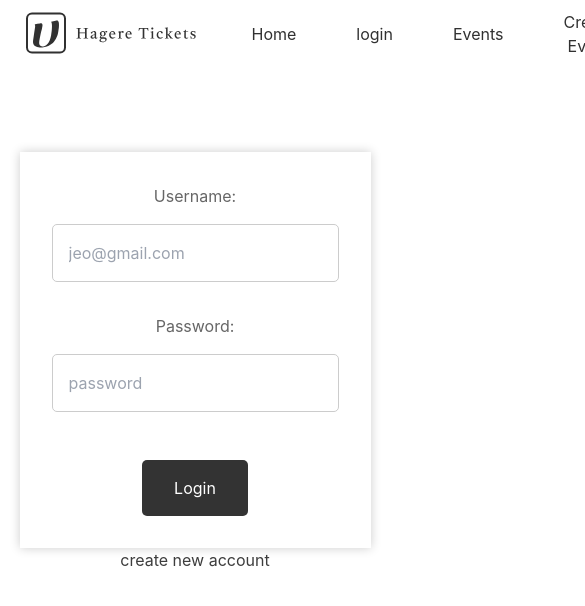
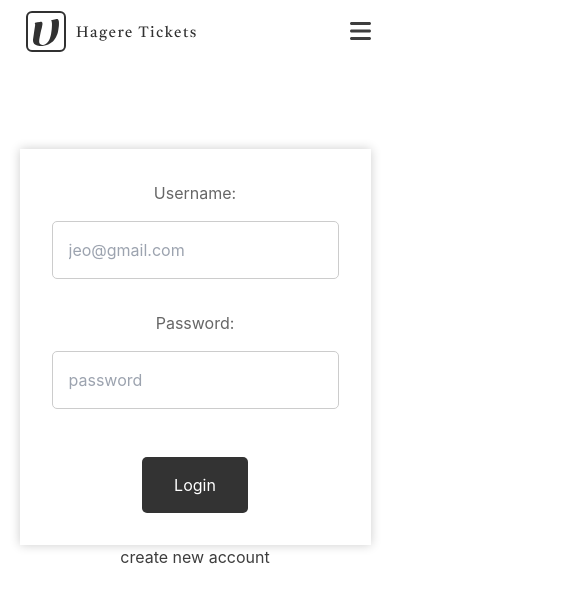
Before and after one commit to kiztopia1/hagere-tickets, a React (Create React App) app: page /login in a window 390 px wide. Shown: the top 606 px of the page, 585 px wide, since content can reach past the window. Built offline with nearby package versions, Linux system fonts and the light colour scheme.

Commit message:
responsive nav added

```diff
--- a/src/components/Event.css
+++ b/src/components/Event.css
@@ -8,7 +8,7 @@
 
 .events .event {
   width: 48%;
-  max-width: 300px;
+  max-width: 400px;
   margin-bottom: 50px;
 }
 
@@ -39,13 +39,17 @@
   border-radius: 10px;
 }
 
-@media only screen and (min-width: 768px) {
+@media only screen and (max-width: 768px) {
   .events {
-    margin: 0 10%;
+    margin: 0 10px;
+  }
+  .events .event .title {
+    font-size: 1rem;
+    font-weight: bold;
   }
 
   .events .event {
-    width: 30%;
+    width: 100% !important;
     margin-bottom: 50px;
   }
 
@@ -66,18 +70,7 @@
   }
 
   .events .event {
-    width: 23%;
     margin-bottom: 50px;
-  }
-
-  .events .event:nth-child(even) {
-    margin-left: 1%;
-    margin-right: 0;
-  }
-
-  .events .event:nth-child(odd) {
-    margin-left: 0;
-    margin-right: 1%;
   }
 
   .events .event .title {
--- a/src/components/Events.css
+++ b/src/components/Events.css
@@ -1,16 +1,9 @@
-/* .events-container {
-  margin: 50px 0;
+.events-container {
+  margin: 20px 0;
 }
 .events-container .header {
   font-size: 1.4rem;
   text-align: left;
-  margin: 10px 60px;
+  margin: 10px;
   font-weight: bold;
 }
-
-.events {
-  display: flex;
-  flex-wrap: wrap;
-  text-align: left;
-  margin: 0 50px;
-} */
--- a/src/components/nav.css
+++ b/src/components/nav.css
@@ -16,3 +16,37 @@
   margin: 0 30px;
   justify-content: center;
 }
+.nav .icon {
+  font-size: 1.5rem;
+  margin-top: 9px;
+
+  display: none !important;
+}
+.active {
+  display: inherit !important;
+  position: relative;
+}
+
+.active .list {
+  display: flex !important;
+  width: 200px;
+  flex-wrap: wrap;
+  position: absolute;
+  top: 40px;
+  right: -10px;
+  background-color: rgba(60, 69, 70, 0.774);
+}
+.active .list a {
+  width: 100%;
+  margin: 14px 0;
+  color: white;
+}
+
+@media (max-width: 600px) {
+  .nav .list {
+    display: none;
+  }
+  .nav .icon {
+    display: inline-block !important;
+  }
+}
--- a/src/components/nav.jsx
+++ b/src/components/nav.jsx
@@ -1,10 +1,25 @@
-import React from "react";
+import React, { useRef } from "react";
 import "./nav.css";
 import { Link } from "react-router-dom";
+import { FontAwesomeIcon } from "@fortawesome/react-fontawesome";
+import { faNavicon } from "@fortawesome/free-solid-svg-icons";
 export default function Nav() {
+  const navButtonRef = useRef();
+  const navClickHandler = () => {
+    console.log(navButtonRef.current);
+    navButtonRef.current.classList.toggle("active");
+  };
   return (
     <div className="nav">
+      <Link to="/">
         <img src="logo-dark.svg" alt="Hagere tickets" />
+      </Link>
+      <div className="list-container" ref={navButtonRef}>
+        <FontAwesomeIcon
+          icon={faNavicon}
+          className="icon"
+          onClick={() => navClickHandler()}
+        />
         <div className="list">
           <Link to="/">Home</Link>
           <Link to="/login">login</Link>
@@ -12,5 +27,6 @@ export default function Nav() {
           <Link to="/seller">Create Event</Link>
         </div>
       </div>
+    </div>
   );
 }
--- a/src/pages/BrowseEventsPage.jsx
+++ b/src/pages/BrowseEventsPage.jsx
@@ -3,6 +3,7 @@ import Nav from "../components/nav";
 import Event from "../components/Event";
 import "./BrowseEventsPage.css";
 import Events from "../components/Events";
+
 export default function BrowseEventsPage() {
   return (
     <div className="browse-events-page">
--- a/src/pages/Home.jsx
+++ b/src/pages/Home.jsx
@@ -1,10 +1,13 @@
 import React from "react";
 import Nav from "../components/nav";
+import Events from "../components/Events";
 
 export default function Home() {
   return (
     <div>
       <Nav></Nav>
+      <Events title={"Events in Online"} />
+      <Events title={"Events in Addis "} />
     </div>
   );
 }
```
Lines whose indentation alone changed are shown as unchanged.
